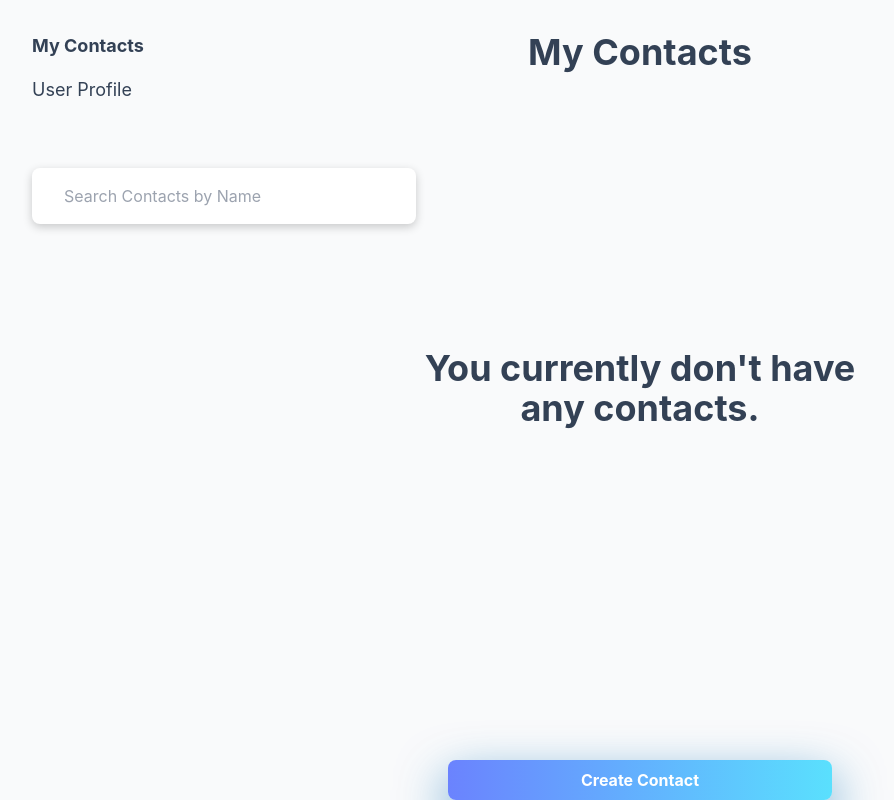
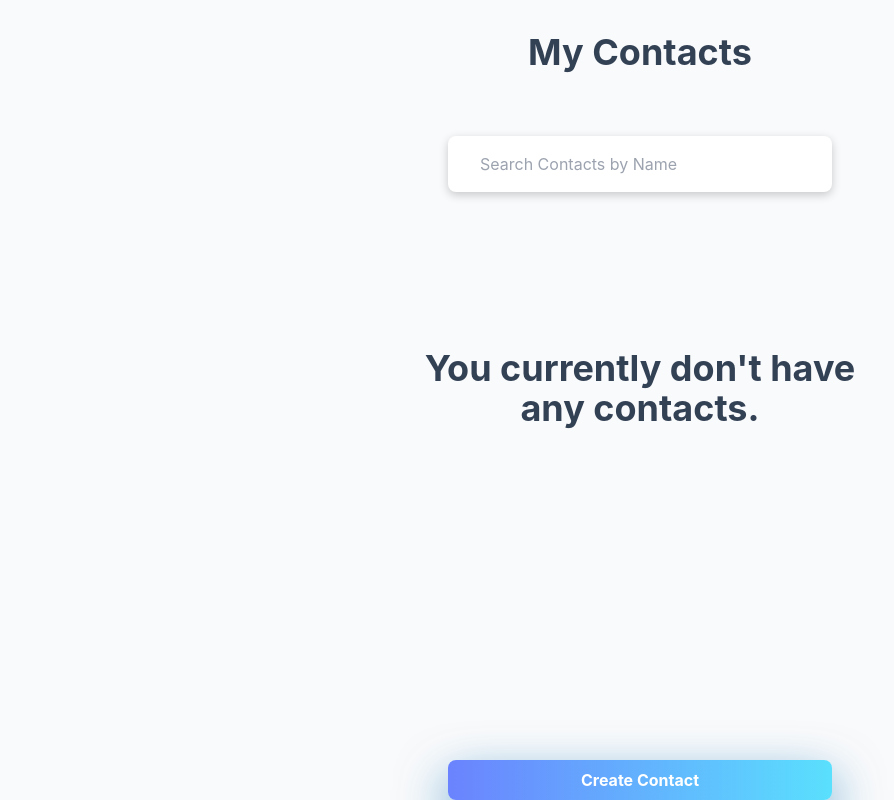
Before and after one commit to maricd7/bondbook, a React (Create React App) app: page /pages/UserDashboard in a window 1280 px wide. Shown: the whole page, without its empty margins (0-894 px from the left). Built offline with nearby package versions, Linux system fonts and the light colour scheme; some icons are missing; the HTML template or start-up script is replaced by a standard one.

Commit message:
Add files via upload

```diff
--- a/src/components/Dash/MyContacts.jsx
+++ b/src/components/Dash/MyContacts.jsx
@@ -83,7 +83,7 @@ function MyContacts() {
       <h1 className='text-4xl text-slate-700 font-bold mt-8'>My Contacts</h1>
 
       <div className='bg-opacity-30  w-full  h-[720px] mt-16 rounded-lg relative p-8 z-10'>
-      <Search contacts={contacts} setContacts={setContacts} />
+      <Search contacts={contacts} setContacts={setContacts}  />
         {!showContacts && (
           <div className='absolute top-1/2 left-1/2 transform -translate-x-1/2 -translate-y-1/2 text-center flex flex-col justify-center items-center'>
             <h4 className='font-bold text-4xl text-slate-700 w-[440px]'>You currently don't have any contacts.</h4>
--- a/src/components/Search/Search.jsx
+++ b/src/components/Search/Search.jsx
@@ -3,9 +3,9 @@ import React, { useState, useEffect } from 'react';
 function Search({ contacts, setContacts }) {
 
   return (
-    <div className="w-full">
+    <div className=" absolute left-0 top-0 w-96 left-1/2 transform -translate-x-1/2" >
       <input
-        className="pt-4 pb-4 pl-8 pr-8 w-96 rounded-lg shadow-[0_3px_10px_rgb(0,0,0,0.2)]"
+        className="pt-4 pb-4 pl-8 pr-8 w-96 rounded-lg shadow-[0_3px_10px_rgb(0,0,0,0.2)] "
         placeholder="Search Contacts by Name"
         type="text"
 
--- a/src/pages/UserDashboard.jsx
+++ b/src/pages/UserDashboard.jsx
@@ -9,7 +9,7 @@ function UserDashboard() {
 
   return (
     <div className='bg-gray-50	 h-screen flex justify-center '>
-     <DashNav/>
+     {/* <DashNav/> */}
 
      <MyContacts />
 
```
